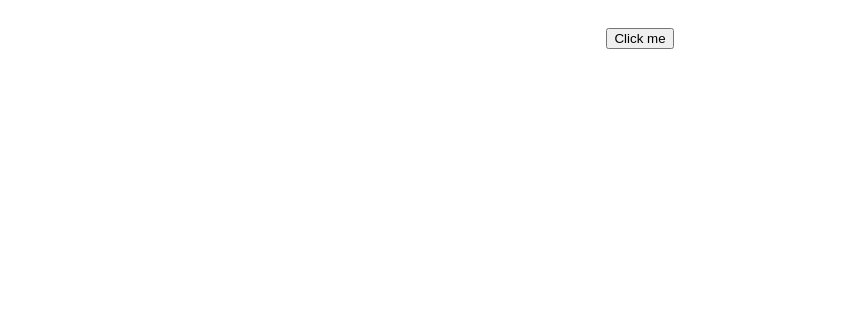
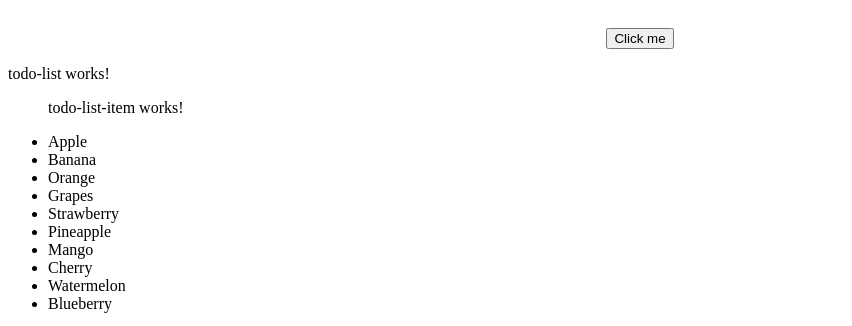
Before and after one commit to dades1986/net-Recrute, an Angular app: page / in a window 1280 px wide. Shown: the part 902-1228 px from the top of the page, without its empty margins (0-852 px from the left). Before the commit the page ends 959 px from the top, so only its background shows below. Built offline with nearby package versions, Linux system fonts and the light colour scheme.

Commit message:
Add new modules , standalone modules , so no need @NgModule

```diff
--- a/src/app/app.component.html
+++ b/src/app/app.component.html
@@ -29,3 +29,5 @@
     </h1>
     <button (click)="handleClick()">Click me</button>
   </div>
+
+  <app-todo-list></app-todo-list>
--- a/src/app/app.component.ts
+++ b/src/app/app.component.ts
@@ -2,11 +2,12 @@ import { Component, HostListener, Renderer2, ElementRef, AfterViewInit } from '@
 import { RouterOutlet } from '@angular/router';
 import { CommonModule } from '@angular/common';
 import { fromEvent } from 'rxjs';
+import { TodoListComponent } from './todo-list/todo-list.component';
 
 @Component({
   selector: 'app-root',
   standalone: true,
-  imports: [RouterOutlet,CommonModule],
+  imports: [RouterOutlet,CommonModule, TodoListComponent],
   templateUrl: './app.component.html',
   styleUrl: './app.component.css'
 })
--- /dev/null
+++ b/src/app/todo-list-item/todo-list-item.component.html
@@ -0,0 +1,11 @@
+<p>todo-list-item works!</p>
+    <li>Apple</li>
+    <li>Banana</li>
+    <li>Orange</li>
+    <li>Grapes</li>
+    <li>Strawberry</li>
+    <li>Pineapple</li>
+    <li>Mango</li>
+    <li>Cherry</li>
+    <li>Watermelon</li>
+    <li>Blueberry</li>
--- /dev/null
+++ b/src/app/todo-list/todo-list.component.html
@@ -0,0 +1,4 @@
+<p>todo-list works!</p>
+<ul>
+    <app-todo-list-item></app-todo-list-item>
+</ul>
```
Also changed, not shown: src/app/todo-list-item/todo-list-item.component.ts (added, +12 -0 lines), src/app/todo-list/todo-list.component.ts (added, +13 -0 lines), src/app/todo-list-item/todo-list-item.component.css (added), src/app/todo-list/todo-list.component.css (added), 2 other files (tests, documents, lock files or other folders).
